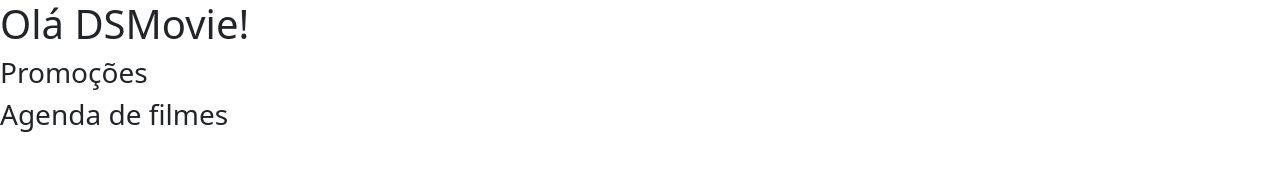
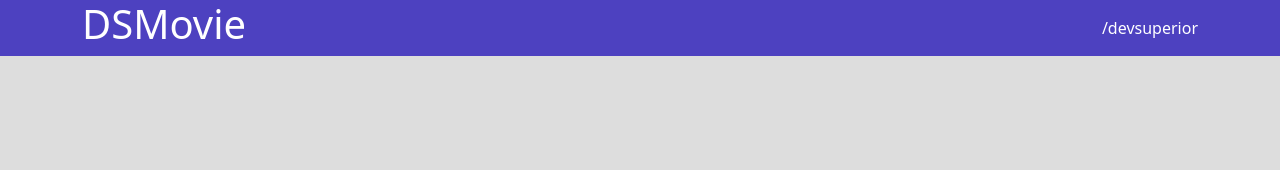
Before and after one commit to rltavares/dsmovie, a plain HTML site: page index.html in a window 1280 px wide. Drawn offline with nearby package versions, Linux system fonts and the light colour scheme.

Commit message:
Barra superior PARTE 1

```diff
--- a/CSS/styles.css
+++ b/CSS/styles.css
@@ -1,5 +1,25 @@
 @import url('https://fonts.googleapis.com/css2?family=Open+Sans:wght@300;400;700&display=swap');
 
 * {
+    box-sizing: border-box;
     font font-family: 'Open Sans', sans-serif;
 }
+
+html, body {
+    background-color:#ddd;
+}
+header {
+    background-color: #4D41C0;
+    color: #FFFFFF;
+}
+
+
+nav {
+    display: flex;
+    align-items: center;
+    justify-content: space-between;
+}
+a, a:hover {
+    text-decoration: none;
+color: unset;
+}
--- a/index.html
+++ b/index.html
@@ -11,8 +11,12 @@
 
 </head>
 <body>
-    <h1>Olá DSMovie!</h1>
-    <h3>Promoções</h3>
-    <h3>Agenda de filmes</h3>
+
+    <header>
+        <nav class="container">
+            <h1>DSMovie</h1>
+            <a href="https://github.com/devsuperior">/devsuperior</a>
+        </nav>
+    </header>
 </body>
 </html>
```
